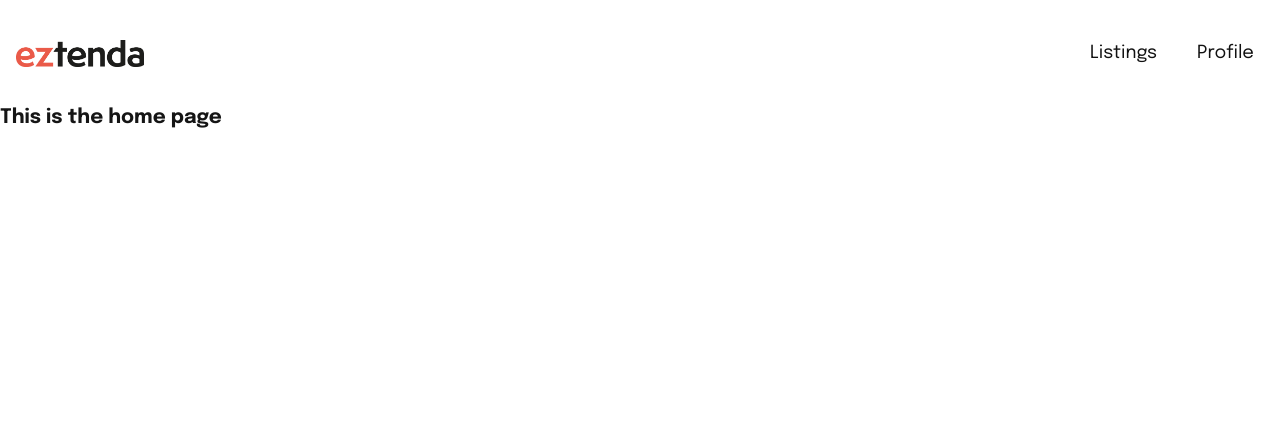
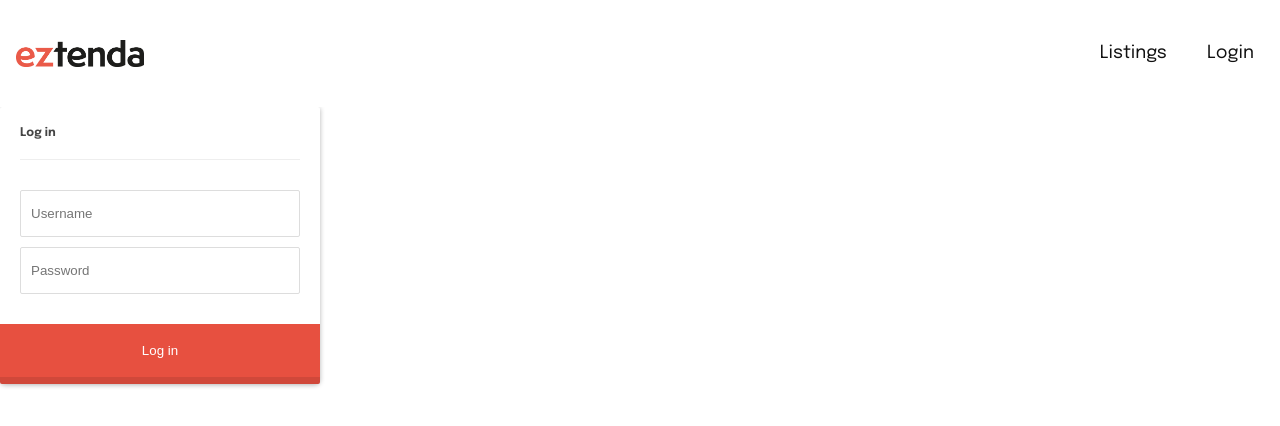
Before and after one commit to diegolarraz/eztenda, a React (Create React App) app: page /login in a window 1280 px wide. Before the commit this address led to /. Shown: the top 426 px of the page. Built offline with nearby package versions, Linux system fonts and the light colour scheme.

Commit message:
navbar is now functional

```diff
--- a/package.json
+++ b/package.json
@@ -6,6 +6,7 @@
     "@testing-library/jest-dom": "^5.11.4",
     "@testing-library/react": "^11.1.0",
     "@testing-library/user-event": "^12.1.10",
+    "axios": "^0.21.1",
     "react": "^17.0.1",
     "react-dom": "^17.0.1",
     "react-router-dom": "^5.2.0",
--- a/src/App.js
+++ b/src/App.js
@@ -1,4 +1,6 @@
 // import logo from "./logo.svg";
+import React, { useContext } from "react";
+
 import "./App.css";
 import { Switch, Route, Redirect } from "react-router-dom";
 // import PrivateRoute from "./PrivateRoute";
@@ -6,12 +8,26 @@
 import Listings from "./pages/Listings/Listings";
 import Listing from "./pages/Listing/Listing";
 import Profile from "./pages/Profile/Profile";
+import Login from "./pages/Login/Login";
 import Navigation from "./components/Navigation/Navigation";
+import { AuthContext } from "./context/AuthContext";
 
 function App() {
-  return (
-    <div className="App">
-      <Navigation />
+  const { userData } = useContext(AuthContext);
+  const { isLoggedIn } = userData;
+
+  let routes = (
+    <Switch>
+      <Route path="/listings/:id" component={Listing} />
+      <Route path="/listings" component={Listings} />
+      <Route path="/login" component={Login} />
+      <Route path="/" exact component={Home} />
+      <Redirect to="/" />
+    </Switch>
+  );
+
+  if (isLoggedIn) {
+    routes = (
       <Switch>
         <Route path="/listings/:id" component={Listing} />
         <Route path="/listings" component={Listings} />
@@ -19,6 +35,12 @@
         <Route path="/" exact component={Home} />
         <Redirect to="/" />
       </Switch>
+    );
+  }
+  return (
+    <div className="App">
+      <Navigation />
+      <Switch>{routes}</Switch>
     </div>
   );
 }
--- /dev/null
+++ b/src/axiosInstances.js
@@ -0,0 +1,7 @@
+import axios from "axios";
+
+const api = axios.create({
+  baseURL: "https://boozebay.herokuapp.com/api/v1/",
+});
+
+export default api;
--- a/src/components/Navigation/Navigation.js
+++ b/src/components/Navigation/Navigation.js
@@ -1,25 +1,26 @@
-import React, { Component } from "react";
-// import classes from "./NavigationItems.module.css";
+import React, { useState, useContext } from "react";
 import NavigationItem from "./NavigationItem/NavigationItem";
+import { AuthContext } from "../../context/AuthContext";
+
 import classes from "./Navigation.module.css";
 
 import eztendaLogo from "../../assets/eztenda-logo.png";
 
-class Navigation extends Component {
-  state = {
-    menuOpen: false,
+export default function Navigation() {
+  const [menuOpen, setMenuOpen] = useState(false);
+
+  const { userData } = useContext(AuthContext);
+  const { isLoggedIn } = userData;
+
+  const handleClick = () => {
+    setMenuOpen(!menuOpen);
   };
 
-  handleClick = () => {
-    this.setState({ menuOpen: !this.state.menuOpen });
-  };
-
-  render() {
-    let navigationLinksClasses = this.state.menuOpen
+  const navigationLinksClasses = menuOpen
     ? `${classes.Links} ${classes.LinksActive}`
     : classes.Links;
 
-    let hamburgerClasses = this.state.menuOpen
+  const hamburgerClasses = menuOpen
     ? `${classes.Hamburger} ${classes.Active}`
     : classes.Hamburger;
 
@@ -28,7 +29,7 @@
       <NavigationItem link="/">
         <img src={eztendaLogo} alt="eztenda logo" className={classes.Img} />
       </NavigationItem>
-        <div className={hamburgerClasses} onClick={this.handleClick}>
+      <div className={hamburgerClasses} onClick={handleClick}>
         <span className={classes.Line}></span>
         <span className={classes.Line}></span>
         <span className={classes.Line}></span>
@@ -36,11 +37,15 @@
 
       <ul className={navigationLinksClasses}>
         <NavigationItem link="/listings">Listings</NavigationItem>
+        {isLoggedIn ? (
           <NavigationItem link="/profile">Profile</NavigationItem>
+        ) : null}
+        {isLoggedIn ? (
+          <NavigationItem link="/logout">Logout</NavigationItem>
+        ) : (
+          <NavigationItem link="/login">Login</NavigationItem>
+        )}
       </ul>
     </nav>
   );
 }
-}
-
-export default Navigation;
--- a/src/context/AuthContext.js
+++ b/src/context/AuthContext.js
@@ -1,5 +1,4 @@
 import React, { useState, createContext, useEffect } from "react";
-import { endpoints } from "api";
 
 export const AuthContext = createContext();
 
@@ -11,39 +10,36 @@
   });
 
   useEffect(() => {
-    const guestId = localStorage.getItem("guestId");
-
-    if (!guestId && !userData.isLoggedIn) {
-      let id = Math.random().toString(36).substring(7);
-      const createGuest = `Guest_${id}`;
-
-      localStorage.setItem("guestId", createGuest);
-    }
+    // const guestId = localStorage.getItem("guestId");
+    // if (!guestId && !userData.isLoggedIn) {
+    //   let id = Math.random().toString(36).substring(7);
+    //   const createGuest = `Guest_${id}`;
+    //   localStorage.setItem("guestId", createGuest);
+    // }
   }, []);
 
   useEffect(() => {
-    const token = localStorage.getItem("token");
-
-    if (token) {
-      apiGet(endpoints.account)
-        .then((res) => res.json())
-        .then((data) =>
-          setUserData({
-            isLoggedIn: true,
-            user: data.user,
-            token: token,
-          })
-        )
-        .catch((err) => console.log(err));
-    }
+    // const token = localStorage.getItem("token");
+    // if (token) {
+    //   apiGet(endpoints.account)
+    //     .then((res) => res.json())
+    //     .then((data) =>
+    //       setUserData({
+    //         isLoggedIn: true,
+    //         user: data.user,
+    //         token: token,
+    //       })
+    //     )
+    //     .catch((err) => console.log(err));
+    // }
   }, []);
 
   // ! Passing userData as a dependency causes infinite loop in settings pages
   const refreshUserInfo = () => {
-    apiGet(endpoints.account)
-      .then((res) => res.json())
-      .then((data) => setUserData({ ...userData, user: data?.user }))
-      .catch((err) => console.log(err));
+    // apiGet(endpoints.account)
+    //   .then((res) => res.json())
+    //   .then((data) => setUserData({ ...userData, user: data?.user }))
+    //   .catch((err) => console.log(err));
   };
 
   const logout = () => {
@@ -52,34 +48,34 @@
   };
 
   const recovery = (recoveryError, email) => {
-    apiPost(endpoints.recovery, { body: JSON.stringify({ email: email }) })
-      .then((res) => res.json())
-      .then((data) => {
-        if (data.error !== undefined) {
-          recoveryError(data);
-        } else {
-          recoveryError({
-            errorNum: -2,
-            errorMessage: "Success - Check your inbox for a recovery link",
-          });
-        }
-      })
-      .catch((err) => {
-        console.log(err);
-      });
+    // apiPost(endpoints.recovery, { body: JSON.stringify({ email: email }) })
+    //   .then((res) => res.json())
+    //   .then((data) => {
+    //     if (data.error !== undefined) {
+    //       recoveryError(data);
+    //     } else {
+    //       recoveryError({
+    //         errorNum: -2,
+    //         errorMessage: "Success - Check your inbox for a recovery link",
+    //       });
+    //     }
+    //   })
+    //   .catch((err) => {
+    //     console.log(err);
+    //   });
   };
 
   const resendVerificationEmail = async (email, code) => {
-    return apiPost(endpoints.verifyEmail, {
-      body: JSON.stringify({ email: email, code: code }),
-    })
-      .then((res) => res.json())
-      .then((data) => {
-        return data;
-      })
-      .catch((err) => {
-        return err;
-      });
+    // return apiPost(endpoints.verifyEmail, {
+    //   body: JSON.stringify({ email: email, code: code }),
+    // })
+    //   .then((res) => res.json())
+    //   .then((data) => {
+    //     return data;
+    //   })
+    //   .catch((err) => {
+    //     return err;
+    //   });
   };
 
   return (
--- a/src/index.js
+++ b/src/index.js
@@ -4,12 +4,15 @@
 import App from "./App";
 import reportWebVitals from "./reportWebVitals";
 import { BrowserRouter } from "react-router-dom";
+import AuthProvider from "./context/AuthContext";
 
 ReactDOM.render(
   <React.StrictMode>
-    <BrowserRouter>
-      <App />
-    </BrowserRouter>
+    <AuthProvider>
+      <BrowserRouter>
+        <App />
+      </BrowserRouter>
+    </AuthProvider>
   </React.StrictMode>,
   document.getElementById("root")
 );
--- /dev/null
+++ b/src/pages/Login/Login.js
@@ -0,0 +1,56 @@
+import React, { useContext, useEffect } from "react";
+import { AuthContext } from "../../context/AuthContext";
+import { Switch, Route, Redirect } from "react-router-dom";
+
+import api from "../../axiosInstances";
+
+import classes from "./Login.module.css";
+
+export default function Login() {
+  const { userData, setUserData } = useContext(AuthContext);
+  const { isLoggedIn } = userData;
+
+  useEffect(() => {
+    const getData = async () => {
+      try {
+        const response = await api.get("/listings");
+        console.log(response);
+        return response;
+      } catch (error) {
+        console.log(error);
+      }
+    };
+    console.log(isLoggedIn);
+    // getData();
+    // const guestId = localStorage.getItem("guestId");
+    // if (!guestId && !userData.isLoggedIn) {
+    //   let id = Math.random().toString(36).substring(7);
+    //   const createGuest = `Guest_${id}`;
+    //   localStorage.setItem("guestId", createGuest);
+    // }
+  }, []);
+
+  const handleSubmit = async (event) => {
+    event.preventDefault();
+    console.log("form submitted");
+    setUserData({ isLoggedIn: true });
+  };
+
+  const login = isLoggedIn ? (
+    <Redirect to="/" />
+  ) : (
+    <form className={classes.Login} onSubmit={handleSubmit}>
+      <p className={classes.Title}>Log in</p>
+      <input type="text" placeholder="Username" />
+      <i className="fa fa-user"></i>
+      <input type="password" placeholder="Password" />
+      <i className="fa fa-key"></i>
+      <button>
+        <i className={classes.Spinner}></i>
+        <span className="state">Log in</span>
+      </button>
+    </form>
+  );
+
+  return login;
+}
--- /dev/null
+++ b/src/pages/Login/Login.module.css
@@ -0,0 +1,132 @@
+@keyframes spinner {
+  0% {
+    transform: rotateZ(0deg);
+  }
+  100% {
+    transform: rotateZ(359deg);
+  }
+}
+
+.Login {
+  border-radius: 2px 2px 5px 5px;
+  padding: 10px 20px 20px 20px;
+  width: 90%;
+  max-width: 320px;
+  background: #ffffff;
+  position: relative;
+  padding-bottom: 80px;
+  box-shadow: 0px 1px 5px rgba(0, 0, 0, 0.3);
+}
+
+.Login.Loading button {
+  max-height: 100%;
+  padding-top: 50px;
+}
+
+.Login.loading.Spinner {
+  opacity: 1;
+  top: 40%;
+}
+
+.Login.ok button {
+  background-color: #8bc34a;
+}
+
+.Login.ok .Spinner {
+  border-radius: 0;
+  border-top-color: transparent;
+  border-right-color: transparent;
+  height: 20px;
+  animation: none;
+  transform: rotateZ(-45deg);
+}
+
+input {
+  display: block;
+  padding: 15px 10px;
+  margin-bottom: 10px;
+  width: 100%;
+  border: 1px solid #ddd;
+  transition: border-width 0.2s ease;
+  border-radius: 2px;
+  color: #ccc;
+}
+
+input i.fa {
+  color: #fff;
+  font-size: 1em;
+  position: absolute;
+  margin-top: -47px;
+  opacity: 0;
+  left: 0;
+  transition: all 0.1s ease-in;
+}
+
+input:focus {
+  outline: none;
+  color: #444;
+  border-color: $primary;
+  border-left-width: 35px;
+}
+
+input:focus + i.fa {
+  opacity: 1;
+  left: 30px;
+  transition: all 0.25s ease-out;
+}
+
+.Title {
+  color: #444;
+  font-size: 1.2em;
+  font-weight: bold;
+  margin: 10px 0 30px 0;
+  border-bottom: 1px solid #eee;
+  padding-bottom: 20px;
+}
+
+button {
+  width: 100%;
+  height: 100%;
+  padding: 10px 10px;
+  background: var(--color-primary);
+  color: #fff;
+  display: block;
+  border: none;
+  margin-top: 20px;
+  position: absolute;
+  left: 0;
+  bottom: 0;
+  max-height: 60px;
+  border: 0px solid rgba(0, 0, 0, 0.1);
+  border-radius: 0 0 2px 2px;
+  transform: rotateZ(0deg);
+
+  transition: all 0.1s ease-out;
+  border-bottom-width: 7px;
+}
+
+.Spinner {
+  display: block;
+  width: 40px;
+  height: 40px;
+  position: absolute;
+  border: 4px solid #ffffff;
+  border-top-color: rgba(255, 255, 255, 0.3);
+  border-radius: 100%;
+  left: 50%;
+  top: 0;
+  opacity: 0;
+  margin-left: -20px;
+  margin-top: -20px;
+  animation: spinner 0.6s infinite linear;
+  transition: top 0.3s 0.3s ease, opacity 0.3s 0.3s ease,
+    border-radius 0.3s ease;
+  box-shadow: 0px 1px 0px rgba(0, 0, 0, 0.2);
+}
+
+.Login:not(.loading) button:hover {
+  box-shadow: 0px 1px 3px black;
+}
+.Login:not(.loading) button:focus {
+  border-bottom-width: 4px;
+}
```
Also changed, not shown: 1 other file (tests, documents, lock files or other folders). Lines whose indentation alone changed are shown as unchanged.
